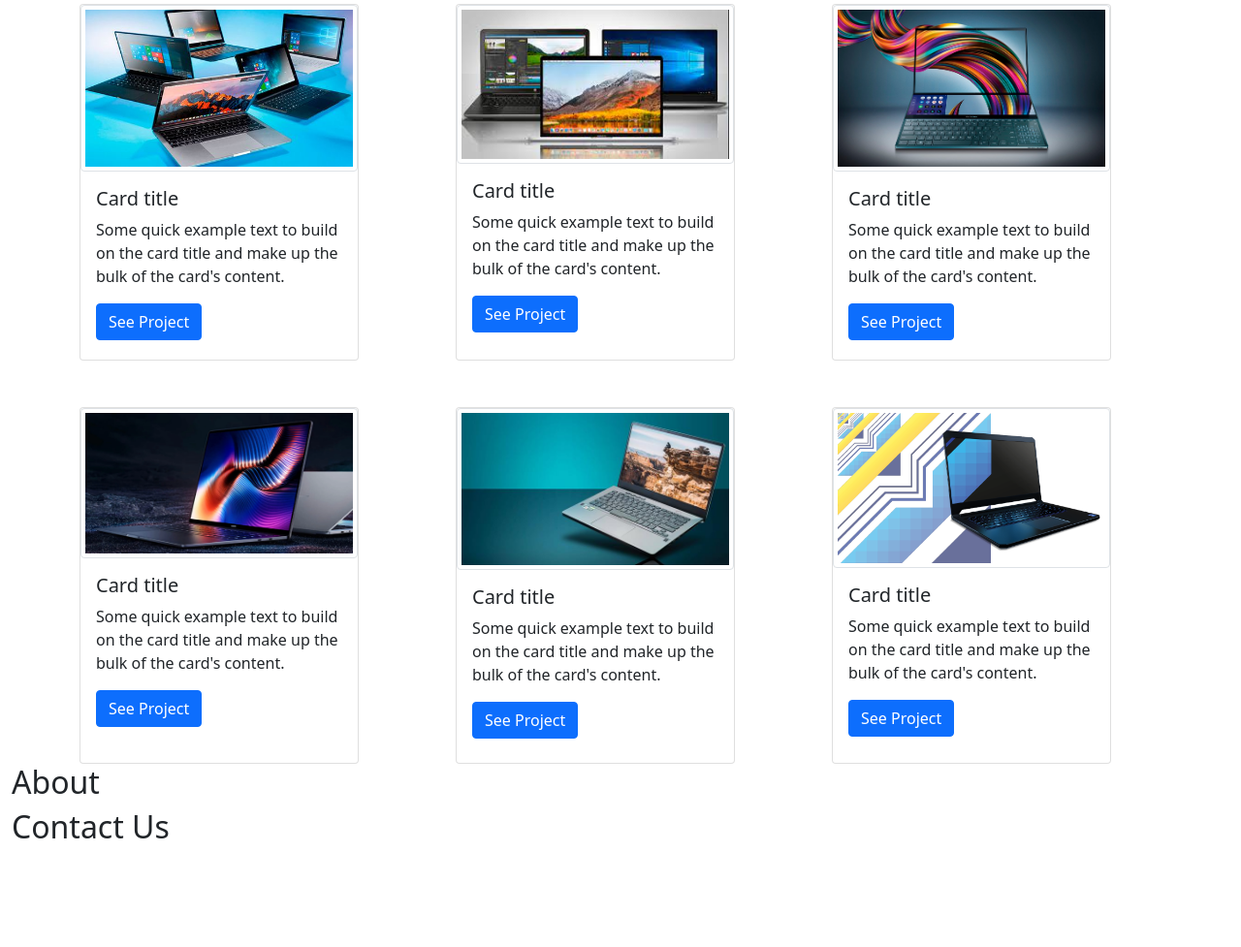
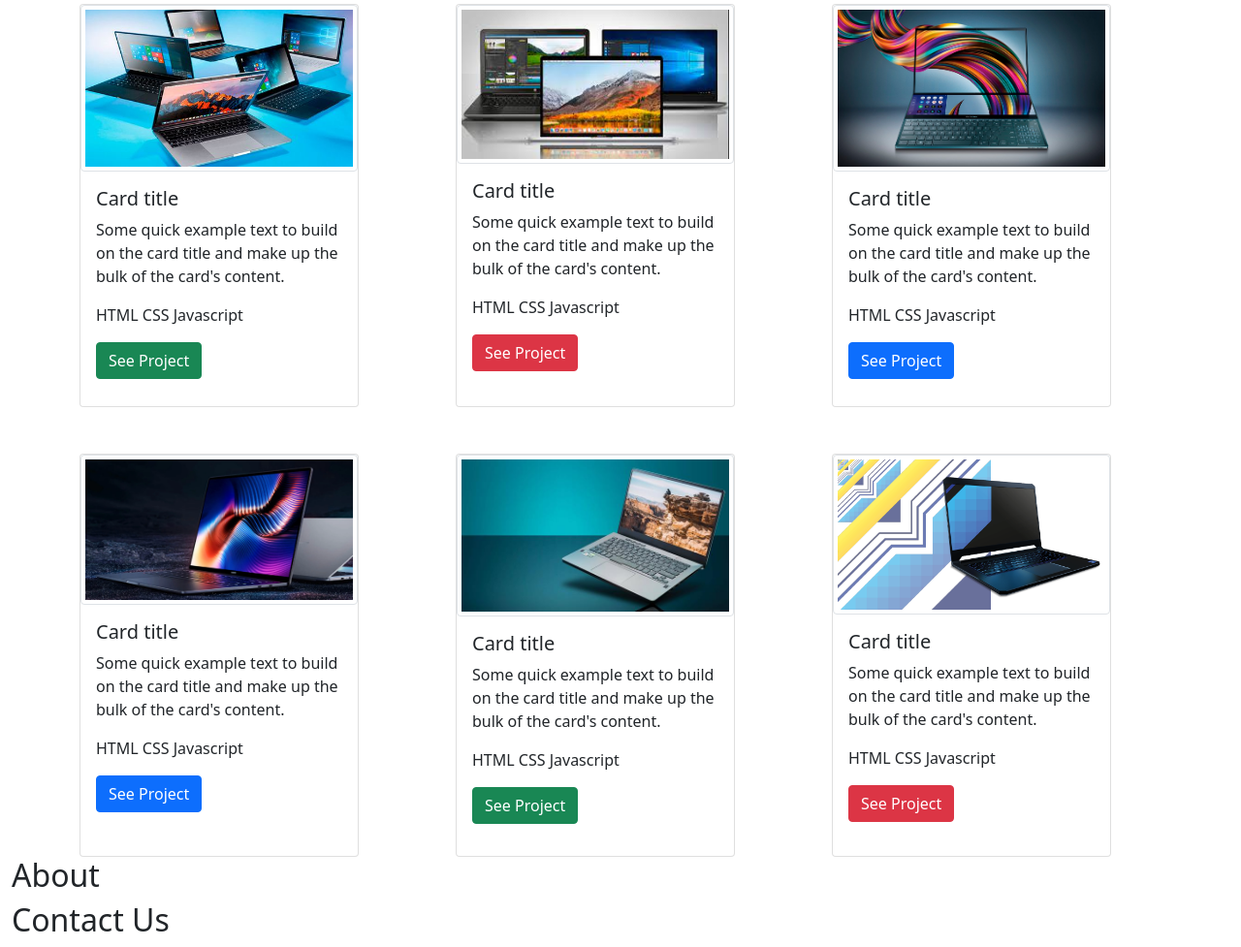
Before and after one commit to vechicin/Bootstrap-Portfolio, a website: page index.html in a window 1280 px wide. Shown: the part 169-1146 px from the top of the page at 97% size. Before the commit the page ends 1050 px from the top, so only its background shows below. Drawn offline with nearby package versions, Linux system fonts and the light colour scheme.

Commit message:
Style button colors and add list of technologies used in projects

```diff
--- a/index.html
+++ b/index.html
@@ -41,64 +41,130 @@
       <div class="container">
         <div class="row g-5">
           <div class="col-4">
-            <div class="card" style="width: 18rem; height: 23rem;">
+            <div class="card" style="width: 18rem; height: 26rem;">
               <img src="images/434MY7GBMFFSTDCJXTLKBMHRL4.jpg" class="card-img-top rounded img-thumbnail" alt="Project Image" >
               <div class="card-body">
                 <h5 class="card-title">Card title</h5>
                 <p class="card-text">Some quick example text to build on the card title and make up the bulk of the card's content.</p>
+                <p>
+                  <span>
+                    HTML
+                  </span>
+                  <span>
+                    CSS
+                  </span>
+                  <span>
+                    Javascript
+                  </span>
+                </p>
+                <a href="#" class="btn btn-success">See Project</a>
+              </div>
+            </div>
+          </div>
+          <div class="col-4">
+            <div class="col-4">
+              <div class="card" style="width: 18rem; height: 26rem;">
+                <img src="images/index.jpg" class="card-img-top rounded img-thumbnail" alt="Project Image" >
+                <div class="card-body">
+                  <h5 class="card-title">Card title</h5>
+                  <p class="card-text">Some quick example text to build on the card title and make up the bulk of the card's content.</p>
+                  <p>
+                    <span>
+                      HTML
+                    </span>
+                    <span>
+                      CSS
+                    </span>
+                    <span>
+                      Javascript
+                    </span>
+                  </p>
+                  <a href="#" class="btn btn-danger">See Project</a>
+                </div>
+              </div>
+            </div>
+          </div>
+          <div class="col-4">
+            <div class="card" style="width: 18rem; height: 26rem;">
+              <img src="images/3.jpg" class="card-img-top rounded img-thumbnail" alt="Project Image" >
+              <div class="card-body">
+                <h5 class="card-title">Card title</h5>
+                <p class="card-text">Some quick example text to build on the card title and make up the bulk of the card's content.</p>
+                <p>
+                  <span>
+                    HTML
+                  </span>
+                  <span>
+                    CSS
+                  </span>
+                  <span>
+                    Javascript
+                  </span>
+                </p>
                 <a href="#" class="btn btn-primary">See Project</a>
               </div>
             </div>
           </div>
           <div class="col-4">
-            <div class="col-4">
-              <div class="card" style="width: 18rem; height: 23rem;">
-                <img src="images/index.jpg" class="card-img-top rounded img-thumbnail" alt="Project Image" >
-                <div class="card-body">
-                  <h5 class="card-title">Card title</h5>
-                  <p class="card-text">Some quick example text to build on the card title and make up the bulk of the card's content.</p>
-                  <a href="#" class="btn btn-primary">See Project</a>
-                </div>
-              </div>
-            </div>
-          </div>
-          <div class="col-4">
-            <div class="card" style="width: 18rem; height: 23rem;">
-              <img src="images/3.jpg" class="card-img-top rounded img-thumbnail" alt="Project Image" >
+            <div class="card" style="width: 18rem; height: 26rem;">
+              <img src="images/4.webp" class="card-img-top rounded img-thumbnail" alt="Project Image" >
               <div class="card-body">
                 <h5 class="card-title">Card title</h5>
                 <p class="card-text">Some quick example text to build on the card title and make up the bulk of the card's content.</p>
+                <p>
+                  <span>
+                    HTML
+                  </span>
+                  <span>
+                    CSS
+                  </span>
+                  <span>
+                    Javascript
+                  </span>
+                </p>
                 <a href="#" class="btn btn-primary">See Project</a>
               </div>
             </div>
           </div>
           <div class="col-4">
-            <div class="card" style="width: 18rem; height: 23rem;">
-              <img src="images/4.webp" class="card-img-top rounded img-thumbnail" alt="Project Image" >
+            <div class="card" style="width: 18rem; height: 26rem;">
+              <img src="images/5.jpg" class="card-img-top rounded img-thumbnail" alt="Project Image" >
               <div class="card-body">
                 <h5 class="card-title">Card title</h5>
                 <p class="card-text">Some quick example text to build on the card title and make up the bulk of the card's content.</p>
-                <a href="#" class="btn btn-primary">See Project</a>
+                <p>
+                  <span>
+                    HTML
+                  </span>
+                  <span>
+                    CSS
+                  </span>
+                  <span>
+                    Javascript
+                  </span>
+                </p>
+                <a href="#" class="btn btn-success">See Project</a>
               </div>
             </div>
           </div>
           <div class="col-4">
-            <div class="card" style="width: 18rem; height: 23rem;">
-              <img src="images/5.jpg" class="card-img-top rounded img-thumbnail" alt="Project Image" >
-              <div class="card-body">
-                <h5 class="card-title">Card title</h5>
-                <p class="card-text">Some quick example text to build on the card title and make up the bulk of the card's content.</p>
-                <a href="#" class="btn btn-primary">See Project</a>
-              </div>
-            </div>
-          </div>
-          <div class="col-4">
-            <div class="card" style="width: 18rem; height: 23rem;">
+            <div class="card" style="width: 18rem; height: 26rem;">
               <img src="images/6.png" class="card-img-top rounded img-thumbnail" alt="Project Image" >
               <div class="card-body">
                 <h5 class="card-title">Card title</h5>
                 <p class="card-text">Some quick example text to build on the card title and make up the bulk of the card's content.</p>
-                <a href="#" class="btn btn-primary">See Project</a>
+                <p>
+                  <span>
+                    HTML
+                  </span>
+                  <span>
+                    CSS
+                  </span>
+                  <span>
+                    Javascript
+                  </span>
+                </p>
+                <a href="#" class="btn btn-danger">See Project</a>
               </div>
             </div>
           </div>
```
